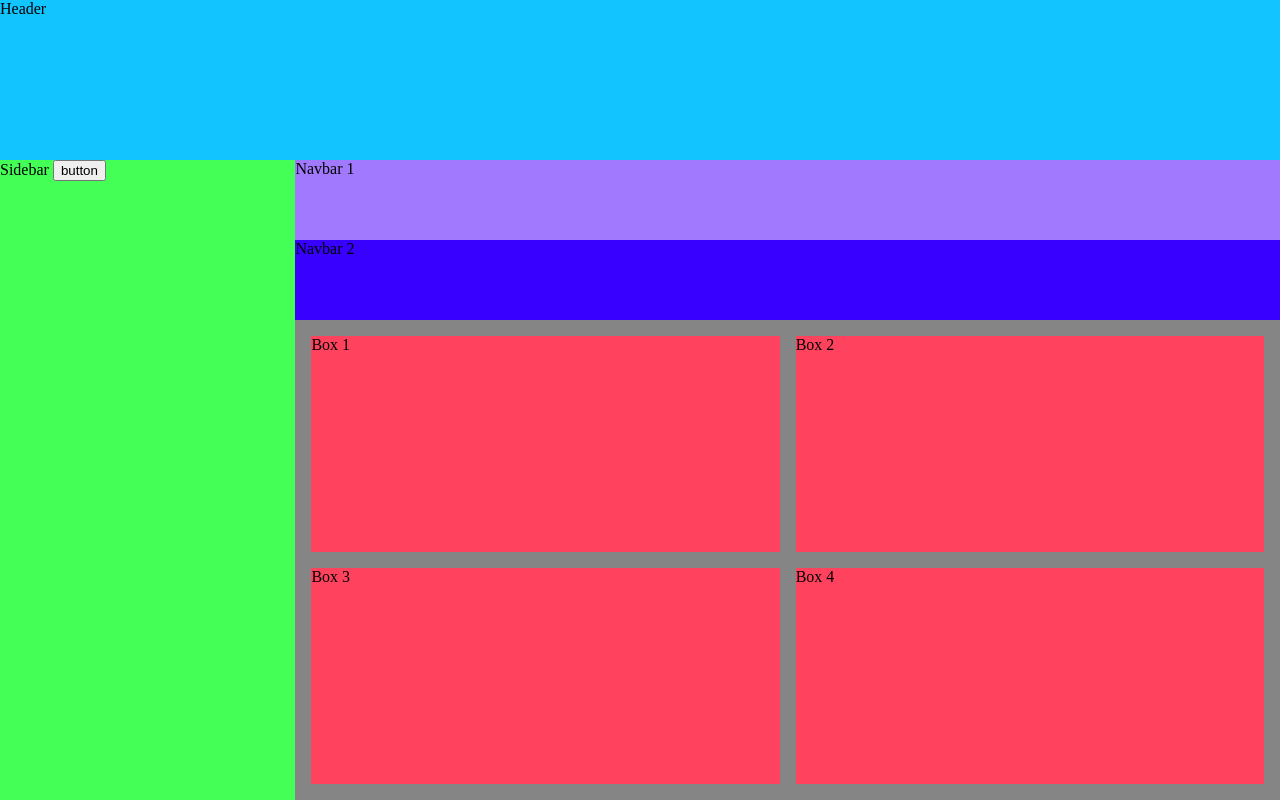
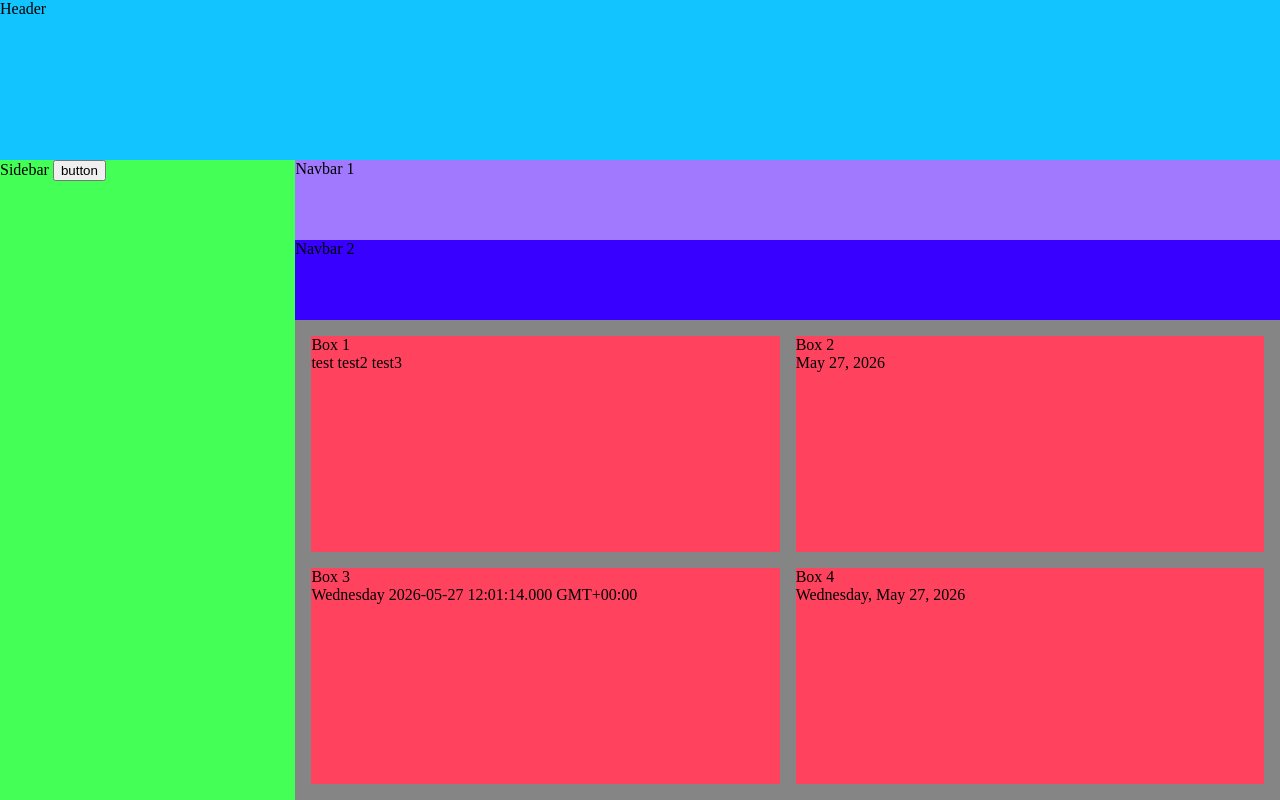
Before and after one commit to Edson-Quispe-jala/Bootcamp-FE, an Angular app in the folder signals/: page / in a window 1280 px wide. Built offline with nearby package versions, Linux system fonts and the light colour scheme.

Commit message:
add datepipe examples

```diff
--- a/signals/src/app/app.html
+++ b/signals/src/app/app.html
@@ -25,18 +25,32 @@
     <div class="boxContainer">
       <div class="box card">
         Box 1
+        <div>
+          @for(item of getData(); track item){
+              {{item.name}}
+          }
+        </div>
       </div>
 
       <div class="box card">
         Box 2
+        <div>
+          {{ currentDate | date }}
+        </div>
       </div>
 
       <div class="box card">
         Box 3
+        <div>
+          {{ currentDate | date : "EEEE yyyy-MM-dd hh:mm:ss.SSS OOOO" }}
+        </div>
       </div>
 
       <div class="box card">
         Box 4
+        <div>
+          {{ currentDate | date : "fullDate" }}
+        </div>
       </div>
     </div>
 </div>
--- a/signals/src/app/app.ts
+++ b/signals/src/app/app.ts
@@ -1,18 +1,30 @@
 import { Component, signal } from '@angular/core';
-import { RouterOutlet } from '@angular/router';
+import { DatePipe, DATE_PIPE_DEFAULT_OPTIONS  } from "@angular/common";
 
 @Component({
   selector: 'app-root',
-  imports: [RouterOutlet],
+  imports: [DatePipe],
+  providers: [
+    {
+      provide: DATE_PIPE_DEFAULT_OPTIONS,
+      useValue: { dateFormat: "longDate" }
+    }
+  ],
   templateUrl: './app.html',
   styleUrl: './app.css'
 })
 export class App {
   protected readonly title = signal('signals');
   protected readonly hideSideBar = signal(false);
+  protected readonly data = signal([{name: 'test'}, {name: 'test2'}, {name: 'test3'}]);
+  currentDate = new Date();
 
   openSideBar() {
     console.log(this.hideSideBar());
     this.hideSideBar.update(value => !value);
   }
+  getData(){
+    console.log("get data");
+    return this.data();
+  }
 }
```
